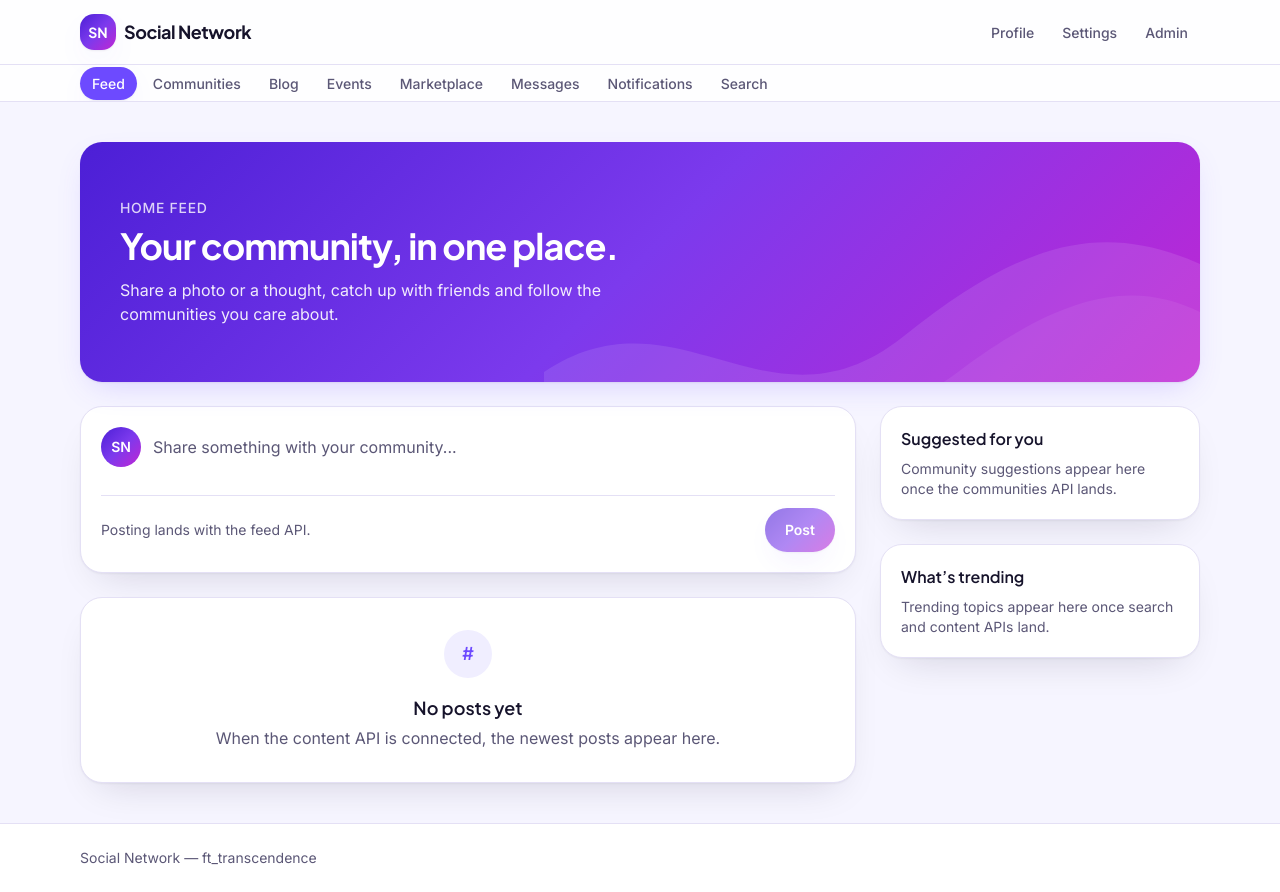
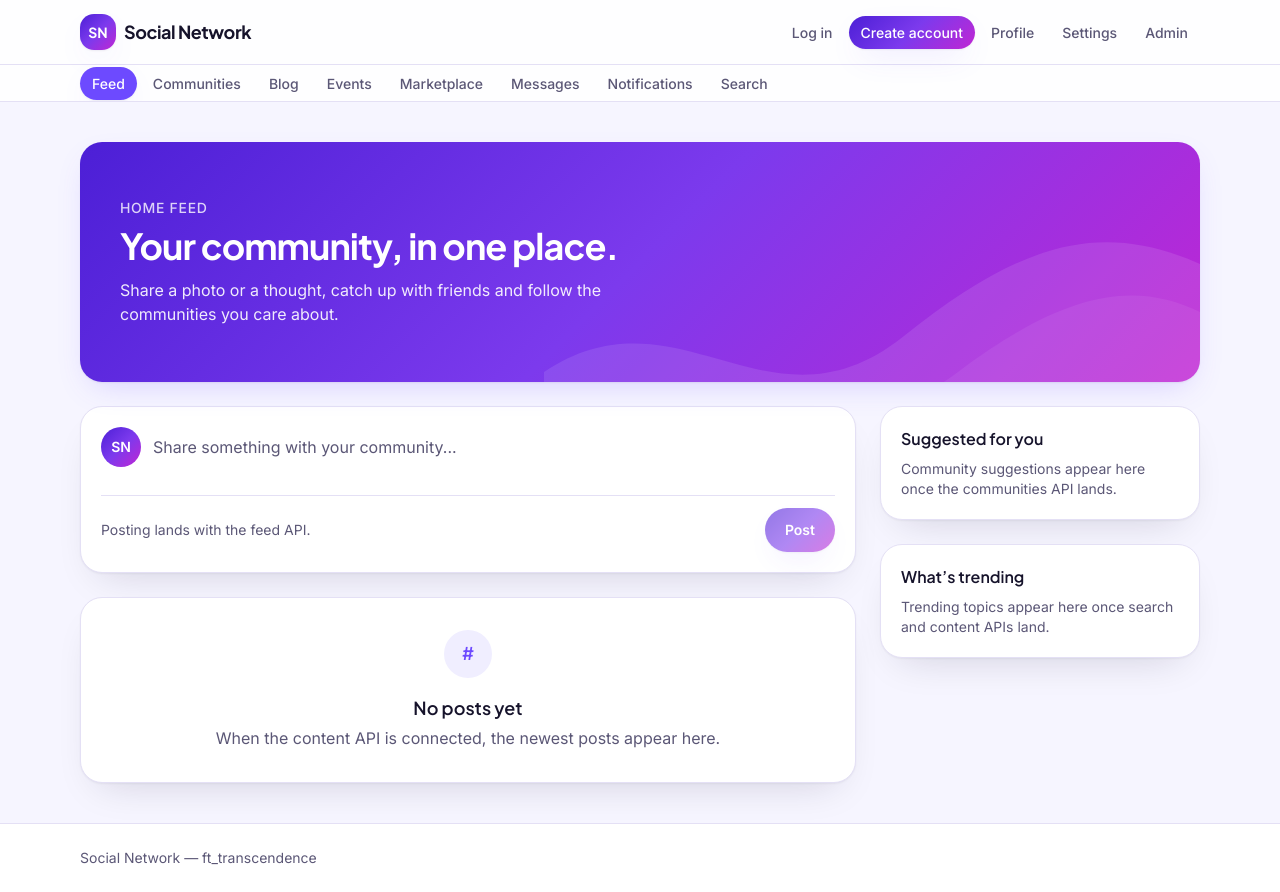
Before and after one commit to jiyan-0525/ft_transcendence, a React (Vite) app in the folder packages/web/: page / in a window 1280 px wide. Built offline with nearby package versions, Linux system fonts and the light colour scheme.

Commit message:
feat(web): expose login and signup in the header

```diff
--- a/packages/web/src/components/layout/AppShell.tsx
+++ b/packages/web/src/components/layout/AppShell.tsx
@@ -6,6 +6,8 @@ type NavItem = {
   to: string
   label: string
   end?: boolean
+  /** Hidden in the desktop header below `xl`, still present in the mobile menu. */
+  desktopOnly?: boolean
 }
 
 /**
@@ -25,9 +27,15 @@ const channels: NavItem[] = [
 ]
 
 const accountLinks: NavItem[] = [
-  { to: '/profile/me', label: 'Profile' },
-  { to: '/settings', label: 'Settings' },
-  { to: '/admin', label: 'Admin' },
+  // Temporary entry points: there is no session store yet, so signed-out
+  // pages must be reachable from the product header. Once auth state exists
+  // these move to a signed-out header and the account links below move into
+  // the avatar menu.
+  { to: '/login', label: 'Log in' },
+  { to: '/register', label: 'Create account' },
+  { to: '/profile/me', label: 'Profile', desktopOnly: true },
+  { to: '/settings', label: 'Settings', desktopOnly: true },
+  { to: '/admin', label: 'Admin', desktopOnly: true },
 ]
 
 const baseLink = 'rounded-full px-3 py-2 text-sm font-medium transition-colors'
@@ -38,12 +46,21 @@ function navLinkClass({ isActive }: { isActive: boolean }) {
     : `${baseLink} text-ink-muted hover:bg-surface-muted hover:text-ink`
 }
 
+/** The signup entry point is the only call to action in the header. */
+function ctaLinkClass() {
+  return `${baseLink} bg-aurora text-white shadow-soft hover:opacity-90`
+}
+
 function mobileNavLinkClass({ isActive }: { isActive: boolean }) {
   const base =
     'block rounded-md px-3 py-2 text-base font-medium transition-colors'
   return isActive
     ? `${base} bg-brand text-white`
     : `${base} text-ink-muted hover:bg-surface-muted hover:text-ink`
+}
+
+function mobileCtaLinkClass() {
+  return 'block rounded-md bg-aurora px-3 py-2 text-base font-semibold text-white'
 }
 
 /**
@@ -94,8 +111,17 @@ export default function AppShell() {
           <nav aria-label="Account" className="hidden sm:block">
             <ul className="flex items-center gap-1">
               {accountLinks.map((item) => (
-                <li key={item.to}>
-                  <NavLink to={item.to} end={item.end} className={navLinkClass}>
+                <li
+                  key={item.to}
+                  className={item.desktopOnly ? 'hidden xl:block' : undefined}
+                >
+                  <NavLink
+                    to={item.to}
+                    end={item.end}
+                    className={
+                      item.to === '/register' ? ctaLinkClass : navLinkClass
+                    }
+                  >
                     {item.label}
                   </NavLink>
                 </li>
@@ -161,7 +187,11 @@ export default function AppShell() {
                   <NavLink
                     to={item.to}
                     end={item.end}
-                    className={mobileNavLinkClass}
+                    className={
+                      item.to === '/register'
+                        ? mobileCtaLinkClass
+                        : mobileNavLinkClass
+                    }
                     onClick={() => setMenuOpen(false)}
                   >
                     {item.label}
```
Also changed, not shown: 2 other files (tests, documents, lock files or other folders).
